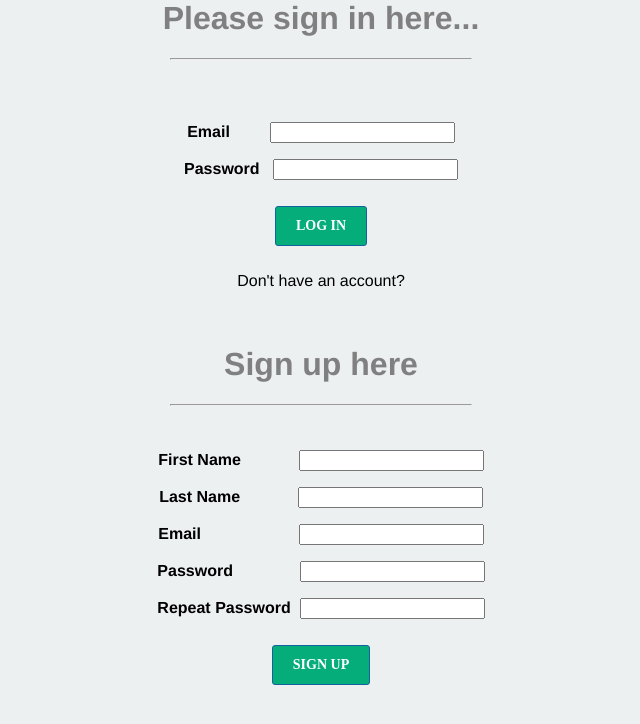
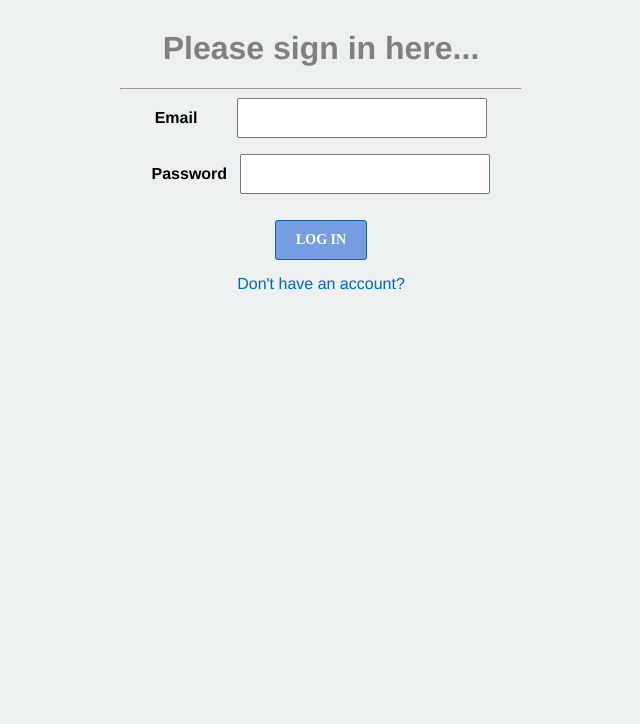
Before and after one commit to anjayluh/UI, a plain HTML site: page html files/log in.html in a window 1280 px wide. Shown: the whole page, without its empty margins (319-959 px from the left). Drawn offline with Linux system fonts and the light colour scheme.

Commit message:
Hide signup form on load and show on click

```diff
--- a/css/sign up.css
+++ b/css/sign up.css
@@ -1,22 +1,78 @@
 body {
     margin: 0 auto;
     padding: 0px;
-            text-align: center;
+    text-align: left;
     width: 100%;
     font-family: "Myriad Pro", "Helvetica Neue", Helvetica, Arial, Sans-Serif;
     background-color: #ECF0F1;
+    margin-top: 30;
 }
 
-        hr {
-            width: 300;
+.header {
+    height: auto;
+    width: auto;
+    background-color: #d5d8d8;
+    height: 65;
 }
 
+a,
+ul {
+    padding-left: 75%;
+    text-decoration: none;
+    margin-top: -60;
+    display: block;
+    color: #0467b8;
+}
+
+#slink {
+    padding-left: 0%;
+    text-decoration: none;
+    margin-top: 5;
+}
+
+.logo,
+li {
+    display: inline-block;
+    height: 70;
+}
+
+.btn {
+    text-align: right;
+}
+
+table {
+    margin-top: 35;
+}
+
+#signup {
+    display: none;
+}
+
+
+}
+.requestform,
+h1,
+form,
+{
+    margin-top: 30;
+}
+hr {
+    width: 400;
+    color: #b804af;
+}
 h1 {
     color: gray;
 }
-
+select,
+input {
+    width: 250px;
+    height: 40px;
+    text-align: center;
+    font-family: "Arial";
+}
 .button {
     /** Font Style **/
+
     font-family: "Helvetica, Arial";
     text-transform: uppercase;
     font-size: 14px;
@@ -24,6 +80,7 @@
     text-decoration: none;
     font-weight: bold;
     /** Button Style **/
+
     display: inline-block;
     vertical-align: middle;
     vertical-align: auto;
@@ -31,10 +88,13 @@
     margin-top: 10px;
     margin-bottom: 10px;
     border: 1px solid #13619f;
-            background: #05ad7b;
+    background: #769ce2;
     padding: 11px 20px;
     border-radius: 3px;
-            /** Active State Style **/
+}
+.heading {
+    font-family: Helvetica, sans-serif;
+}
 .button:active {
     border-color: #083559;
     -webkit-box-shadow: rgba(255, 255, 255, 0.2) 0 1px 0, inset rgba(0, 0, 0, 0.25) 0 1px 4px;
--- a/html files/log in.html
+++ b/html files/log in.html
@@ -4,17 +4,21 @@
     <title>
         Sign in
     </title>
+    <script>
+        //Display sign up form on click
+        function sform(a) {
+            if (a == 1)
+                document.getElementById("signup").style.display = "block";
+        }
+    </script>
     <link href="../css/sign up.css" type="text/css" rel="stylesheet">
 </head>
 
 <body>
-    <div class="Container">
+    <div class="Container" id="signin">
         <center>
             <h1>Please sign in here...</h1>
             <hr>
-            <br>
-            <br>
-            <br>
             <form>
                 <label>
                     <b>Email</b>&nbsp;&nbsp;&nbsp;&nbsp;&nbsp;&nbsp;&nbsp;
@@ -25,16 +29,13 @@
                 </label> &nbsp; <input type="password">
                 <p/>
                 <button class="button">Log in</button>
-                <p>Don't have an account?</p>
+                <a href="#signup" onclick="sform(1)" id="slink">Don't have an account?</a>
             </form>
-            <div class="Container">
+            <div class="Container" id="signup">
                 <center>
-                    <br/>
                     <h1>Sign up here</h1>
                     <hr>
-                    <br/>
-                    <br/>
-                    <form>
+                    <form class="signinform">
                         <label>
                             <b>First Name</b>
                         </label>&nbsp;&nbsp;&nbsp;&nbsp;&nbsp;&nbsp;&nbsp;&nbsp;&nbsp;&nbsp;&nbsp;
```
Lines whose indentation alone changed are shown as unchanged.
